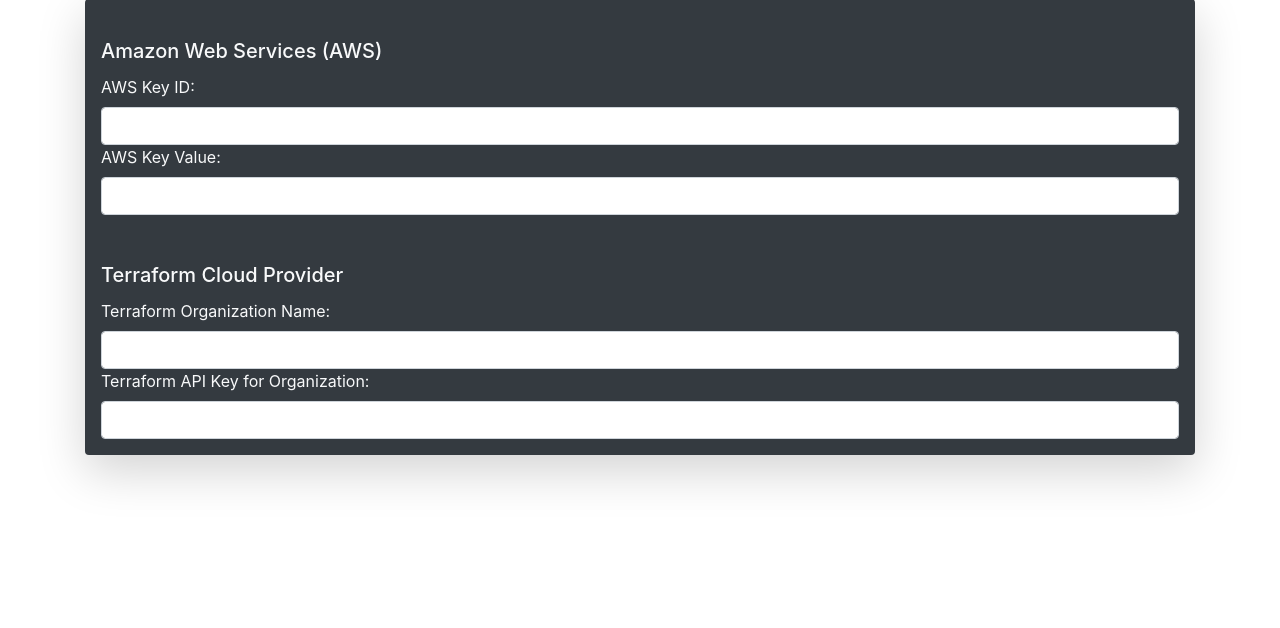
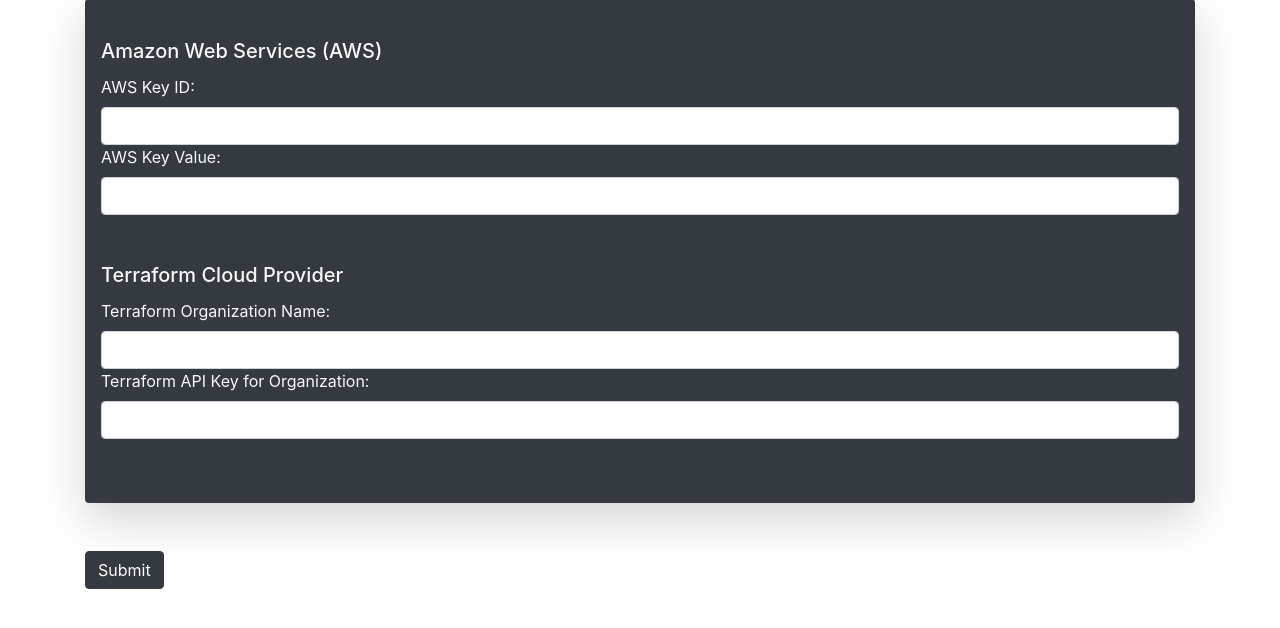
Before and after one commit to trevorpatch73/MyAviatrixLabKit, a Flask app: page /homepage in a window 1280 px wide. Shown: the part 157-785 px from the top of the page. Run offline with Flask 2, Linux system fonts and the light colour scheme; data that the repository does not hold is empty; some libraries are stand-ins or nearby versions.

Commit message:
Update homepage.html

```diff
--- a/application/templates/homepage.html
+++ b/application/templates/homepage.html
@@ -18,7 +18,9 @@
         {{ form.terraform_org_name(class="form-control") }}
         {{ form.terraform_api_key.label(class="form-label") }}
         {{ form.terraform_api_key(class="form-control") }}
+        <br/><br/>
     </div>
+    {{ form.submit(class="btn btn-dark") }}
 </form>
 
 {% endblock %}
```
